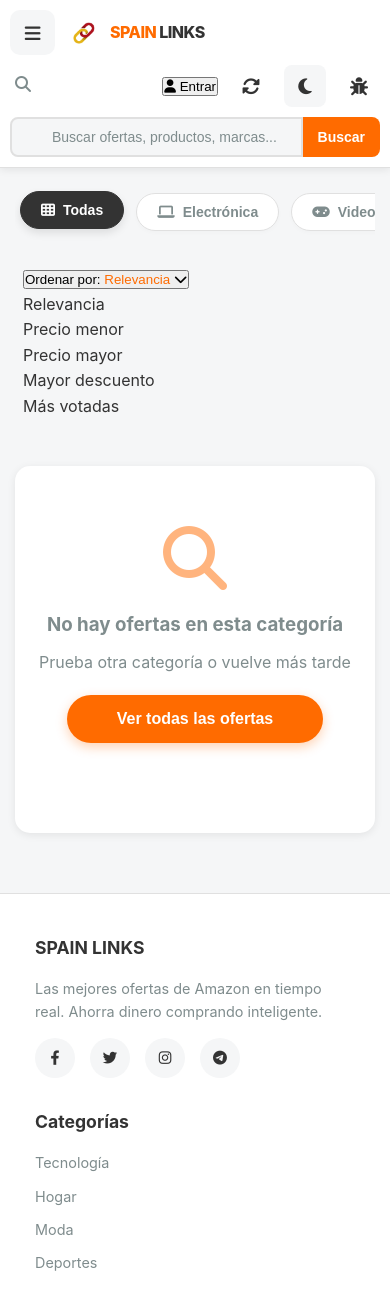
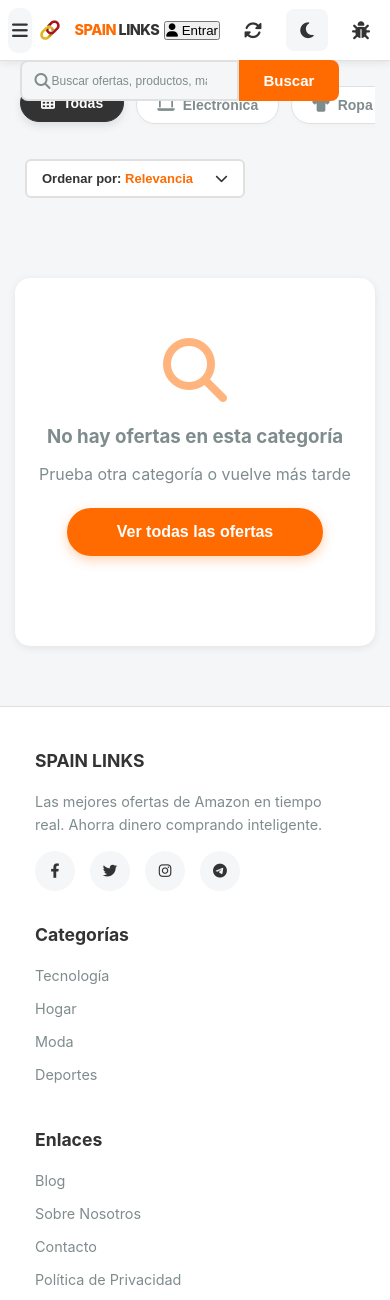
Before and after one commit to alvaroopiintor/ofertas-web, a Flask app: page / in a window 390 px wide. Shown: the top 1300 px of the page. Run offline with Flask 3, Linux system fonts and the light colour scheme; data that the repository does not hold is empty; some libraries are stand-ins or nearby versions.

Commit message:
Update index.html

```diff
--- a/templates/index.html
+++ b/templates/index.html
@@ -642,43 +642,56 @@
             color: #ffffff;
         }
 
-        /* ==================== SORT CONTROLS (ESTILO LIMPIO) ==================== */
-        .sort-controls {
-            display: flex;
-            gap: 12px;
-            margin: 0 0 25px 0;
-            flex-wrap: wrap;
+        /* ==================== SORT CONTROLS Y DROPDOWN ==================== */
+        .sort-dropdown-container {
+            position: relative;
+            margin-bottom: 25px;
+            width: 100%;
+            max-width: 250px;
+            z-index: 50; /* Esto asegura que el menú flote por encima de los productos */
+        }
+        .sort-dropdown-btn {
+            background: var(--card-bg);
+            border: 2px solid var(--border-color);
+            border-radius: 8px;
+            padding: 12px 18px;
+            color: var(--text-color);
+            font-size: 14px;
+            font-weight: 700;
+            cursor: pointer;
+            display: flex;
             align-items: center;
-        }
-
-        .sort-controls span {
-            font-size: 14px;
-            color: var(--text-muted);
-            font-weight: 600;
-            margin-right: 8px;
-        }
-
-        .sort-btn {
-            padding: 8px 16px;
-            background: transparent;
-            border: none;
-            border-radius: 20px;
-            color: var(--text-muted);
+            justify-content: space-between;
+            width: 100%;
+            transition: all 0.2s;
+        }
+        .sort-dropdown-btn:hover { border-color: var(--primary-color); }
+        .sort-dropdown-menu {
+            display: none;
+            position: absolute;
+            top: 100%;
+            left: 0;
+            right: 0;
+            background: var(--card-bg);
+            border: 2px solid var(--border-color);
+            border-radius: 8px;
+            margin-top: 5px;
+            box-shadow: 0 4px 12px rgba(0,0,0,0.1);
+            flex-direction: column;
+            overflow: hidden;
+        }
+        .sort-dropdown-menu.active { display: flex; }
+        .sort-opt {
+            padding: 12px 18px;
             cursor: pointer;
             font-size: 14px;
-            font-weight: 600;
-            transition: all 0.2s;
-        }
-
-        .sort-btn:hover {
+            transition: background 0.2s;
+            border-bottom: 1px solid var(--border-color);
             color: var(--text-color);
-            background: var(--border-color);
-        }
-
-        .sort-btn.active {
-            background: rgba(255, 107, 0, 0.1);
-            color: var(--primary-color);
-        }
+        }
+        .sort-opt:last-child { border-bottom: none; }
+        .sort-opt:hover { background: var(--bg-color); color: var(--primary-color); }
+        .sort-opt.active { color: var(--primary-color); background: rgba(255,107,0,0.05); }
 
         /* ==================== PRODUCTS GRID ==================== */
         .products-grid {
@@ -1646,94 +1659,88 @@
         }
 
         @media (max-width: 768px) {
-            /* 1. CABECERA AMAZON: 2 Filas independientes */
+            /* 1. CABECERA: Encaje total */
             .header-main {
-                flex-wrap: wrap; /* Permite que el buscador caiga a la línea de abajo */
-                height: auto;
-                padding: 10px;
-                gap: 10px 0; /* Espacio vertical entre la fila 1 y 2 */
-            }
-            .header-left { flex: 1; min-width: 50%; }
-            .header-logo img { height: 28px; }
-            .header-logo-text { font-size: 1rem; }
-
-            .header-actions { flex: 1; display: flex; justify-content: flex-end; }
-
-            /* Buscador en la Fila 2 al 100% de ancho */
+                padding: 8px;
+                gap: 5px;
+                flex-wrap: nowrap; /* Evita que los elementos se amontonen */
+                justify-content: space-between;
+                height: 60px;
+            }
+            .header-left { gap: 5px; flex-shrink: 1; min-width: 0; }
+            .header-logo img { height: 26px; width: auto; }
+            .header-logo-text { font-size: 0.9rem; white-space: nowrap; }
+
+            /* Buscador compacto al 60% */
             .header-search {
-                order: 4; /* Lo empuja al final de todo */
-                width: 100%;
-                margin: 0;
-                position: static; /* Quitamos comportamientos extraños */
-            }
-            .search-input { padding: 10px 15px 10px 40px; font-size: 14px; }
-            .search-btn { padding: 10px 15px; font-size: 14px; }
-
-            /* 2. PRODUCTOS: 2 Columnas Estándar E-commerce */
+                order: 3;
+                width: 60%;
+                position: absolute;
+                top: 60px; /* Lo ponemos debajo de la cabecera principal */
+                left: 5%;
+                z-index: 10;
+            }
+            .search-input { padding: 6px 30px; font-size: 12px; }
+
+            /* 2. PRODUCTOS: 2 por línea con PROPORCIÓN REAL */
             .products-grid {
                 grid-template-columns: repeat(2, 1fr);
                 gap: 8px;
+                padding: 10px;
+                margin-top: 40px; /* Espacio para el buscador absoluto */
+            }
+
+            .product-card { height: auto; display: flex; flex-direction: column; }
+
+            .product-card-image {
+                height: auto;
+                aspect-ratio: 1 / 1; /* Mantiene el cuadrado perfecto, no se estira */
                 padding: 8px;
-                margin-top: 10px;
-            }
-
-            .product-card {
-                height: 100%;
-                display: flex;
-                flex-direction: column;
-            }
-
-            .product-card-image {
-                width: 100%;
-                height: auto;
-                aspect-ratio: 1 / 1; /* LA REGLA DE ORO: Cuadrado perfecto siempre */
-                padding: 10px;
-                display: flex;
-                align-items: center;
-                justify-content: center;
-            }
-
-            .product-card-image img {
-                max-width: 100%;
-                max-height: 100%;
-                object-fit: contain; /* Ajusta la foto dentro del cuadrado sin deformar */
-            }
-
-            .product-card-content {
-                padding: 10px;
-                display: flex;
-                flex-direction: column;
-                flex-grow: 1;
-            }
-
-            /* LA REGLA DE LAS 2 LÍNEAS */
+            }
             .product-card h3 {
-                font-size: 13px; /* Tamaño ideal lectura móvil */
-                line-height: 1.3;
-                margin-bottom: 8px;
-                display: -webkit-box;
-                -webkit-line-clamp: 2; /* Corta en la línea 2 */
-                -webkit-box-orient: vertical;
-                overflow: hidden;
-            }
-
-            .product-card .price { font-size: 18px; font-weight: 900; }
-            .product-card .old-price { font-size: 12px; }
-            .inline-discount { font-size: 11px; padding: 2px 4px; }
-
-            .amazon-btn {
-                padding: 10px;
-                font-size: 12px;
-                margin-top: auto; /* Empuja siempre el botón hacia el fondo de la tarjeta */
-            }
-
-            /* Ajuste del botón Ordenar para que ocupe todo el ancho en móvil */
-            .sort-dropdown-container {
-                margin: 10px 8px;
-                width: calc(100% - 16px);
-                max-width: none;
-            }
-        }
+                font-size: 0.7rem;
+                min-height: 1.8rem;
+                line-height: 1.1;
+                margin-bottom: 5px;
+            }
+            .product-card .price { font-size: 1rem; }
+            .amazon-btn { padding: 8px; font-size: 9px; margin-top: auto; }
+        }
+
+        /* Bloqueo de desplazamiento horizontal */
+        html, body { max-width: 100%; overflow-x: hidden; position: relative; }
+
+        /* Estilo del Botón Cuadrado de Ordenar */
+        .sort-dropdown-container { margin: 10px; width: 100%; max-width: 220px; position: relative; }
+        .sort-dropdown-btn {
+            background: var(--card-bg);
+            border: 2px solid var(--border-color);
+            border-radius: 6px;
+            padding: 10px 15px;
+            color: var(--text-color);
+            font-size: 13px;
+            font-weight: 700;
+            width: 100%;
+            display: flex;
+            justify-content: space-between;
+            align-items: center;
+            cursor: pointer;
+        }
+        .sort-dropdown-menu {
+            display: none;
+            position: absolute;
+            top: 100%; left: 0; right: 0;
+            background: var(--card-bg);
+            border: 2px solid var(--border-color);
+            border-radius: 6px;
+            z-index: 2000;
+            flex-direction: column;
+            box-shadow: 0 4px 12px rgba(0,0,0,0.1);
+        }
+        .sort-dropdown-menu.active { display: flex; }
+        .sort-opt { padding: 10px 15px; font-size: 13px; cursor: pointer; border-bottom: 1px solid var(--border-color); }
+        .sort-opt:hover { background: var(--bg-color); color: var(--primary-color); }
+
 
         /* ==================== DEBUG, HIDDEN & ANIMATIONS ==================== */
         .debug-console {
@@ -1925,18 +1932,10 @@
             <div class="categories" id="categoriesSection">
                 <button class="category-btn active" data-category="all"><i class="fas fa-th"></i> Todas</button>
                 <button class="category-btn" data-category="electronica"><i class="fas fa-laptop"></i> Electrónica</button>
+                <button class="category-btn" data-category="ropa_complementos"><i class="fas fa-tshirt"></i> Ropa y complementos</button>
                 <button class="category-btn" data-category="videojuegos"><i class="fas fa-gamepad"></i> Videojuegos</button>
-                <button class="category-btn" data-category="hogar"><i class="fas fa-home"></i> Hogar</button>
-                <button class="category-btn" data-category="ropa_complementos"><i class="fas fa-tshirt"></i> Ropa y complementos</button>
                 <button class="category-btn" data-category="salud_belleza"><i class="fas fa-spa"></i> Salud y belleza</button>
-                <button class="category-btn" data-category="bebes_ninos"><i class="fas fa-baby"></i> Bebés y niños</button>
-                <button class="category-btn" data-category="comida_bebida"><i class="fas fa-utensils"></i> Comida y bebida</button>
                 <button class="category-btn" data-category="deportes"><i class="fas fa-futbol"></i> Deportes</button>
-                <button class="category-btn" data-category="viajes"><i class="fas fa-plane-departure"></i> Viajes</button>
-                <button class="category-btn" data-category="ocio"><i class="fas fa-dice"></i> Ocio</button>
-                <button class="category-btn" data-category="mascotas"><i class="fas fa-paw"></i> Mascotas</button>
-                <button class="category-btn" data-category="gratis"><i class="fas fa-gift"></i> Gratis</button>
-                <button class="category-btn" data-category="varios"><i class="fas fa-box-open"></i> Varios</button>
             </div>
 
             <div class="sort-dropdown-container">
```
